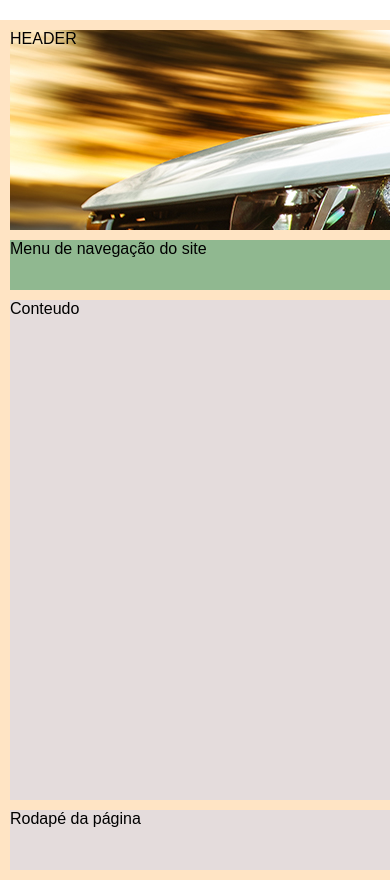
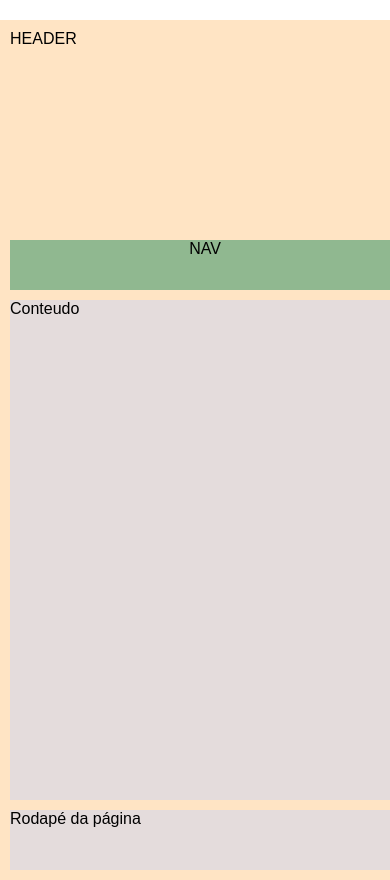
Before and after one commit to FilipeMGaspar/Curso_HTML5_e_CSS3_FSN_2016, a PHP site: page / in a window 390 px wide. Run offline with PHP 8.4, Linux system fonts and the light colour scheme.

Commit message:
Aula10- Exercicio

```diff
--- a/Exerc-Aula10/css/estilo.css
+++ b/Exerc-Aula10/css/estilo.css
@@ -58,9 +58,15 @@ footer{
 }
 
 @media only screen and (max-width: 1000px){
-  nav{
-      background-color: rgb(144, 184, 144);
-  }
+    header{
+        background: url();
+    }
+    nav{
+        background-color: rgb(144, 184, 144);
+        text-align: center;
+        vertical-align: middle;
+    }
+
 }
 
 @media only screen and (max-width: 650px){
--- a/Exerc-Aula10/index.html
+++ b/Exerc-Aula10/index.html
@@ -11,7 +11,7 @@
 <body>
     <div class="principal">
         <header>HEADER</header>
-        <nav>Menu de navegação do site</nav>
+        <nav>NAV</nav>
 
         <section>
            Conteudo
```
